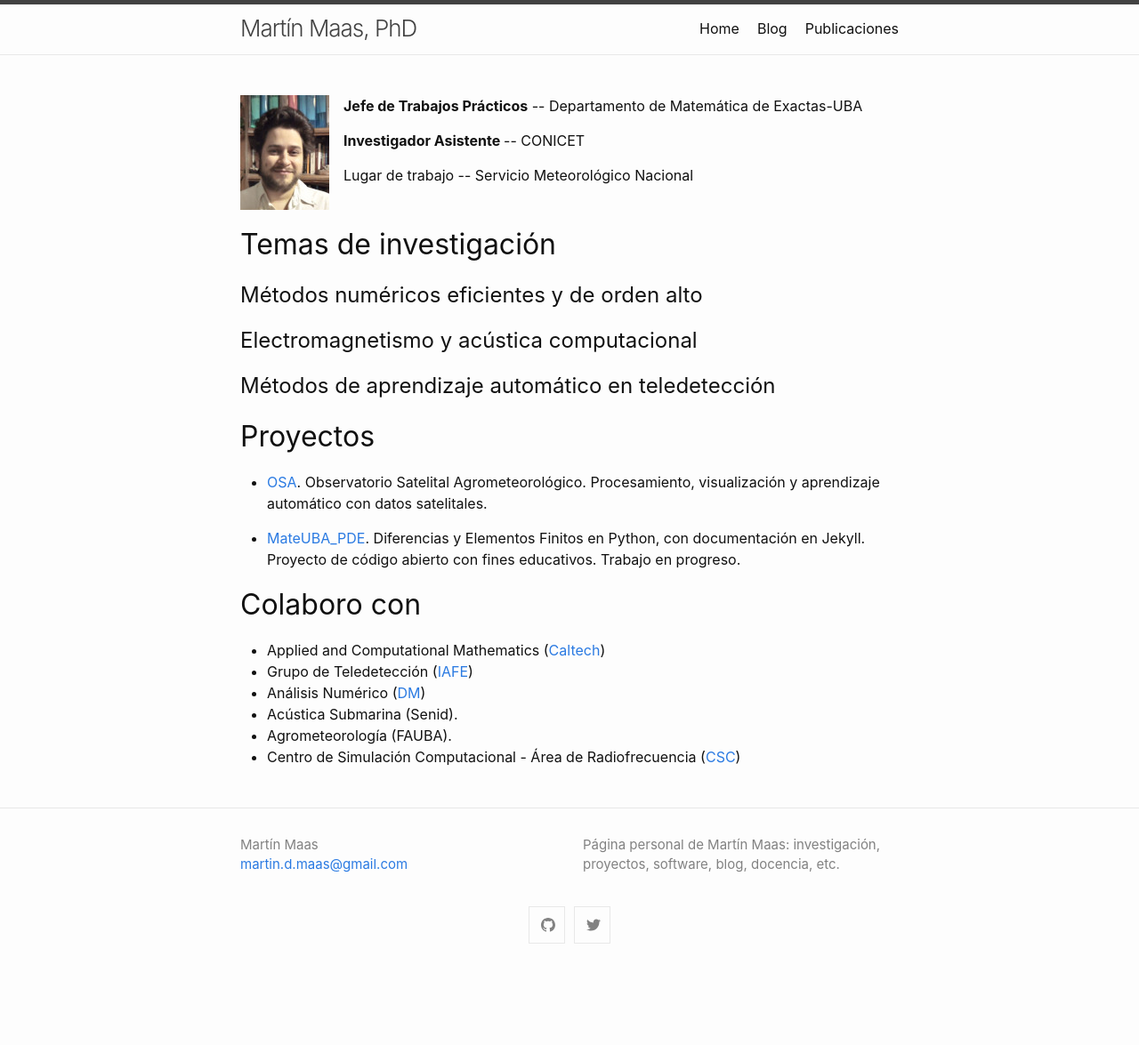
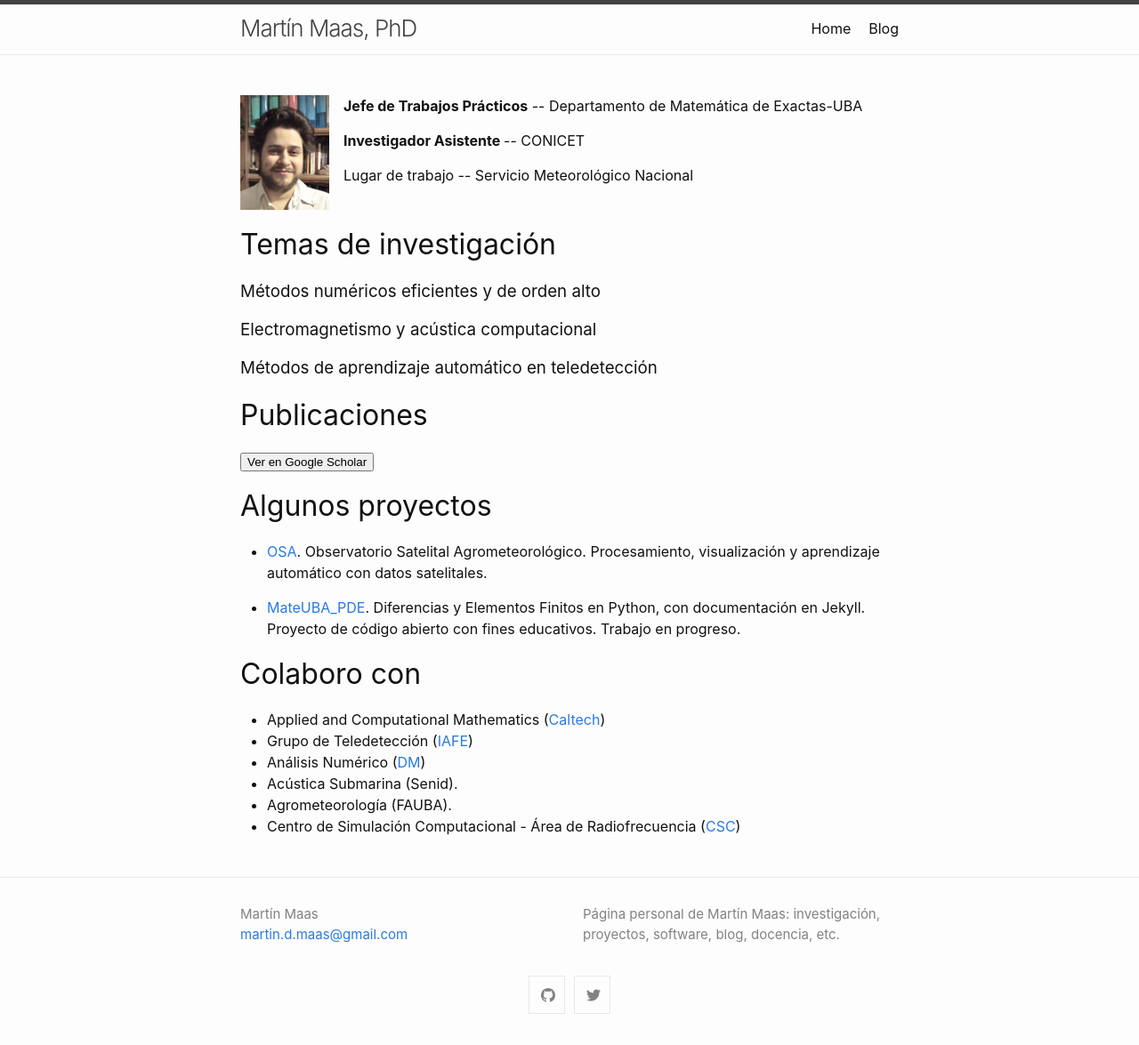
Before and after one commit to mdmaas/mdmaas.github.io, a Jekyll site: the page built from index.md, in a window 1280 px wide. Shown: the whole page at 89% size. Built offline with Jekyll 4.4.1, drawn with Linux system fonts in a browser that asks for light colours; before the commit the page ends 1096 px from its top, so only the background shows below that.

```diff
--- a/index.md
+++ b/index.md
@@ -14,13 +14,18 @@ layout: default
 
 # Temas de investigación
 
-## Métodos numéricos eficientes y de orden alto
+### Métodos numéricos eficientes y de orden alto
 
-## Electromagnetismo y acústica computacional
+### Electromagnetismo y acústica computacional
 
-## Métodos de aprendizaje automático en teledetección
+### Métodos de aprendizaje automático en teledetección
 
-# Proyectos
+# Publicaciones
+
+<a href="http://scholar.google.com/citations?user=Ovk70UEAAAAJ&hl=es&authuser=1">
+<button>Ver en Google Scholar</button>
+
+# Algunos proyectos
 
 - [OSA](https://mdmaas.github.io/OSEE/). Observatorio Satelital Agrometeorológico.
 Procesamiento, visualización y aprendizaje automático con datos satelitales.
```
Also changed, not shown: publicaciones.md (deleted, +0 -8 lines).
